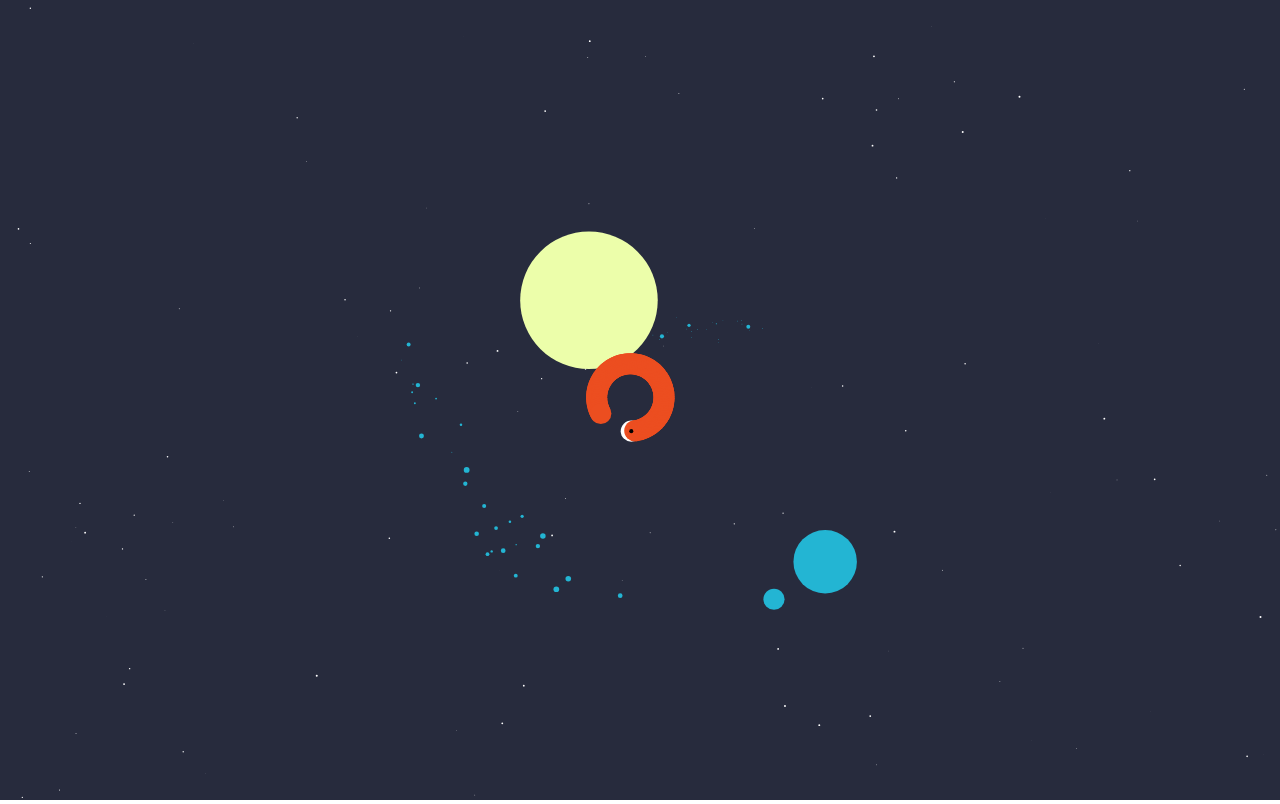
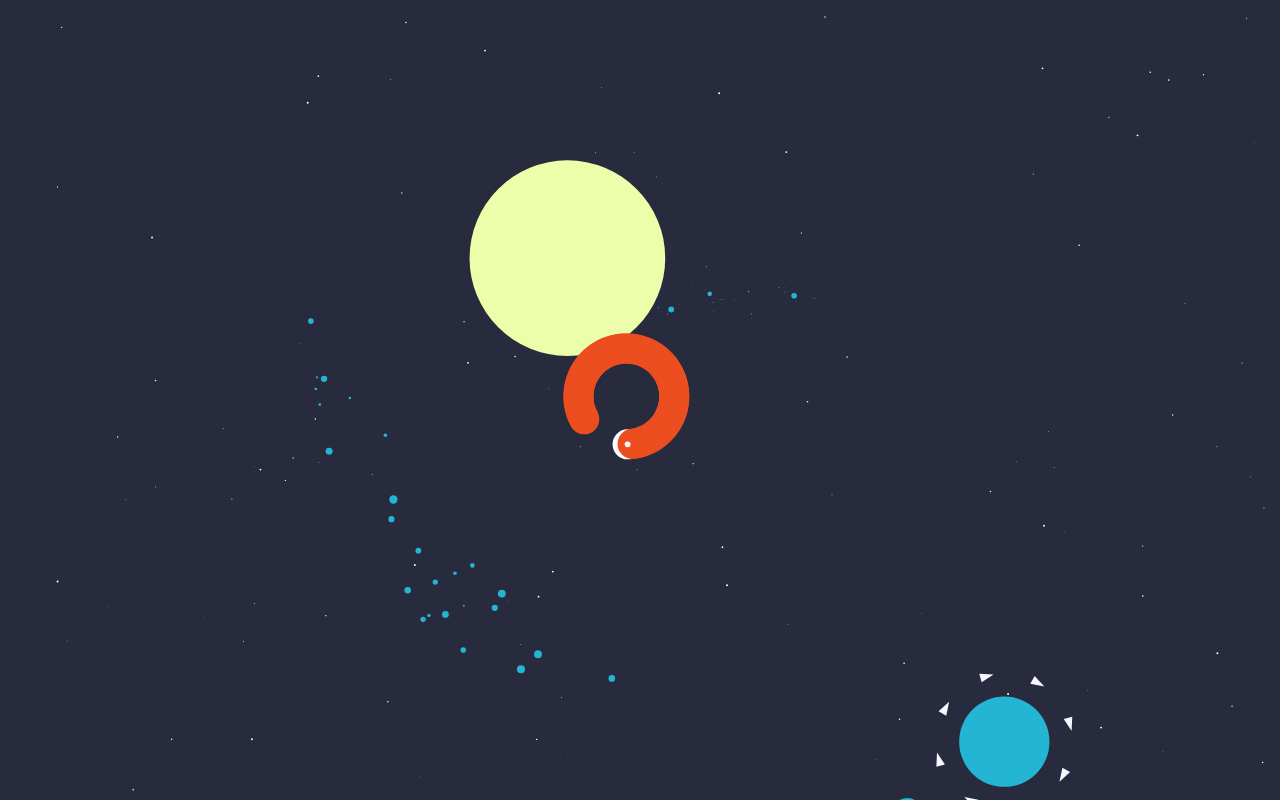
Before and after one commit to hunterloftis/space-snake, a plain HTML site: page world.html in a window 1280 px wide. Drawn offline with Linux system fonts and the light colour scheme.

Commit message:
swarming behavior

```diff
--- /dev/null
+++ b/js/bodies.js
@@ -0,0 +1,150 @@
+function Bodies(seed, prewarm = 0) {
+  const rand = Random(seed)
+  const sun = Body(650, '#ECFEAA')
+  const bodies = [ sun ]
+  const ships = []
+  const spacing = 10
+
+  // small planets near the sun
+  while (bodies.length < 20) {
+    let size = rand() * 15 + 5
+    let orbit = distance() + size + 10 * spacing
+    let period = (rand() + 1) / 50 * 2 * Math.PI * orbit
+    let planet = Body(size, BODY_COLOR, orbit, period, sun)
+    bodies.push(planet)
+    let moons = Math.floor(rand() * 5) + 1
+    while (moons-- > 0) {
+      let size = rand() * 2 + 2
+      let localOrbit = distance() - planet.distance + size + (rand() + 3) * spacing
+      let period = rand() * 5 + 4
+      let moon = Body(size, BODY_COLOR, localOrbit, period, planet)
+      bodies.push(moon)
+    }
+  }
+
+  // dangerous asteroid belt
+  while (bodies.length < 50) {
+    let size = Math.sqrt(rand() * 800)
+    let orbit = distance() + size + spacing
+    let period = (rand() + 3) / 2000 * 2 * Math.PI * orbit
+    let asteroid = Body(size, BODY_COLOR, orbit, period, sun)
+    bodies.push(asteroid)
+  }
+
+  // large planets with defenses
+  let planet = Body(300, BODY_COLOR, distance() + 1500, 60, sun)
+  bodies.push(planet)
+  for (var i = 0; i < 8; i++) {
+    ships.push(Ship(planet, 450, Math.PI * 2 * i/8))
+  }
+  let moon = Body(100, BODY_COLOR, 800, 20, planet)
+  bodies.push(moon)
+
+  bodies.forEach(body => body.update(prewarm))
+  return [ bodies, ships ]
+
+  function distance() {
+    return bodies.reduce((max, body) => Math.max(max, body.distance), 0)
+  }
+}
+
+function Random(seed) {
+  return () => {
+    const x = Math.sin(seed++) * 10000
+    return x - Math.floor(x)
+  }
+}
+
+function Ship(home, orbit, angle = 0) {
+  const velocity = 500
+  let state = {
+    orbiting: true,
+    x: undefined,
+    y: undefined,
+    angle
+  }
+  return {
+    update,
+    getState() { return state }
+  }
+
+  function update(seconds, snake) {
+    searchFor(snake)
+    followOrbit(seconds)
+    followTarget(seconds, snake)
+  }
+
+  function searchFor(snake) {
+    if (!state.orbiting) return
+    if (state.x !== undefined && state.y !== undefined) {
+      if (snake.distance(state.x, state.y) < 1200) {
+        state.orbiting = false
+      }
+    }
+  }
+
+  function followOrbit(seconds) {
+    if (!state.orbiting) return
+    state.angle += Math.PI * 2 * seconds / 15
+    const root = home.getState()
+    const orbitAngle = state.angle - Math.PI * 0.5
+    state.x = root.x + Math.cos(orbitAngle) * orbit
+    state.y = root.y + Math.sin(orbitAngle) * orbit
+  }
+
+  function followTarget(seconds, snake) {
+    if (state.orbiting) return
+    const snakeState = snake.getState()
+    const dx = snakeState.x - state.x
+    const dy = snakeState.y - state.y
+    const targetAngle = Math.atan2(-dy, -dx)
+    const fromAngle = mod(state.angle, Math.PI * 2)
+    const diff = mod(fromAngle - targetAngle + Math.PI, Math.PI * 2) - Math.PI
+    const correction = diff < -Math.PI ? diff + Math.PI * 2 : diff
+    state.angle += correction * seconds
+    state.x += Math.cos(state.angle) * velocity * seconds
+    state.y += Math.sin(state.angle) * velocity * seconds
+  }
+}
+
+function mod(num, mod) {
+  const remain = num % mod
+  return Math.floor(remain >= 0 ? remain : remain + mod)
+}
+
+function Body(size, color='#80FFEC', orbit=0, period=1, parent) {
+  let angle = 0
+  const speed = Math.PI * 2 / period
+  const instance = {
+    update(seconds) {
+      angle += speed * seconds
+      return instance
+    },
+    getState() {
+      const origin = parent ? parent.getState() : { x: 0, y: 0 }
+      return {
+        x: origin.x + Math.cos(angle) * orbit,
+        y: origin.y + Math.sin(angle) * orbit,
+        size,
+        color,
+        orbit
+      }
+    },
+    consume() {
+      let consumed = size * EATING_EFFICIENCY
+      size = 0
+      return consumed
+    },
+    get isConsumed() {
+      return size === 0
+    },
+    isLargerThan(otherSize) {
+      return size >= otherSize
+    },
+    get distance() {
+      if (!parent) return size
+      if (parent) return orbit + size + parent.distance - parent.getState().size
+    }
+  }
+  return instance
+}
--- a/js/clock.js
+++ b/js/clock.js
@@ -7,7 +7,7 @@ function Clock(fps, game, renderer) {
 
   function frame() {
     ticks.unshift(performance.now())
-    const step = ticks[0] - ticks.pop()
+    const step = Math.min(ticks[0] - ticks.pop(), 250)
     timeBuffer += step
     while (timeBuffer >= fixedStep) {
       game.update(fixedStep * toSeconds)
--- a/js/game.js
+++ b/js/game.js
@@ -6,8 +6,8 @@ const DAMAGE = 0.25
 function Game(input) {
   // const snake = Snake(400, 600, 5)
   const snake = Snake(400, 600, 100)
-  const bodies = Bodies(123, 3)
-  const particles = []  // expel particles on collisions that you can reclaim
+  const [ bodies, ships ] = Bodies(123, 3)
+  // const particles = []  // expel particles on collisions that you can reclaim
 
   return {
     update,
@@ -17,165 +17,14 @@ function Game(input) {
   function update(seconds) {
     bodies.forEach(body => body.update(seconds))
     snake.update(seconds, input, bodies)
+    ships.forEach(ship => ship.update(seconds, snake))
   }
 
   function getState() {
     return {
       snake: snake.getState(),
-      bodies: bodies.map(body => body.getState())
+      bodies: bodies.map(body => body.getState()),
+      ships: ships.map(ship => ship.getState())
     }
   }
 }
-
-function Bodies(seed, prewarm = 0) {
-  const rand = Random(seed)
-  const sun = Body(650, '#ECFEAA')
-  const bodies = [ sun ]
-  const spacing = 10
-
-  // small planets near the sun
-  while (bodies.length < 20) {
-    let size = rand() * 15 + 5
-    let orbit = distance() + size + 10 * spacing
-    let period = (rand() + 1) / 50 * 2 * Math.PI * orbit
-    let planet = Body(size, BODY_COLOR, orbit, period, sun)
-    bodies.push(planet)
-    let moons = Math.floor(rand() * 5) + 1
-    while (moons-- > 0) {
-      let size = rand() * 2 + 2
-      let localOrbit = distance() - planet.distance + size + (rand() + 3) * spacing
-      let period = rand() * 5 + 4
-      let moon = Body(size, BODY_COLOR, localOrbit, period, planet)
-      bodies.push(moon)
-    }
-  }
-
-  // dangerous asteroid belt
-  while (bodies.length < 50) {
-    let size = Math.sqrt(rand() * 800)
-    let orbit = distance() + size + spacing
-    let period = (rand() + 3) / 2000 * 2 * Math.PI * orbit
-    let asteroid = Body(size, BODY_COLOR, orbit, period, sun)
-    bodies.push(asteroid)
-  }
-
-  // large planets with defenses
-  let planet = Body(300, BODY_COLOR, distance() + 500, 60, sun)
-  bodies.push(planet)
-  let moon = Body(100, BODY_COLOR, 600, 20, planet)
-  bodies.push(moon)
-
-  bodies.forEach(body => body.update(prewarm))
-  return bodies
-
-  function distance() {
-    return bodies.reduce((max, body) => Math.max(max, body.distance), 0)
-  }
-}
-
-function Random(seed) {
-  return () => {
-    const x = Math.sin(seed++) * 10000
-    return x - Math.floor(x)
-  }
-}
-
-function Snake(x, y, size) {
-  const turnSpeed = Math.PI
-  const speed = 10
-  const state = {
-    position: [{ x, y }],
-    direction: 0,
-    clockwise: true,
-    damage: 0,
-    size
-  }
-
-  return {
-    update,
-    getState
-  }
-
-  function update(seconds, input, bodies) {
-    if (state.damage >= 1) return
-    move(seconds, input)
-    const collisions = bodies.filter(isColliding)
-    const obstacles = collisions.filter(eat)
-    state.damage += seconds * obstacles.length * DAMAGE
-  }
-
-  function move(seconds, input) {
-    if (input.left) state.clockwise = false
-    else if (input.right) state.clockwise = true
-    const sign = state.clockwise ? 1 : -1
-    state.direction += turnSpeed * seconds * sign
-    const dist = speed * seconds * state.size
-    const dx = Math.cos(state.direction) * dist
-    const dy = Math.sin(state.direction) * dist
-    state.position.unshift({
-      x: state.position[0].x + dx,
-      y: state.position[0].y + dy
-    })
-    state.position.splice(100)
-  }
-
-  function isColliding(body) {
-    if (body.isConsumed) return false
-    const bodyState = body.getState()
-    const range = bodyState.size + state.size
-    const dx = bodyState.x - state.position[0].x
-    const dy = bodyState.y - state.position[0].y
-    const dist = Math.sqrt(dx * dx + dy * dy)
-    return dist < range
-  }
-
-  function eat(body) {
-    if (body.isLargerThan(state.size)) return true
-    state.size += body.consume()
-    return false
-  }
-
-  function getState() {
-    return Object.assign({
-      x: state.position[0].x,
-      y: state.position[0].y
-    }, state)
-  }
-}
-
-function Body(size, color='#80FFEC', orbit=0, period=1, parent) {
-  let angle = 0
-  const speed = Math.PI * 2 / period
-  const instance = {
-    update(seconds) {
-      angle += speed * seconds
-      return instance
-    },
-    getState() {
-      const origin = parent ? parent.getState() : { x: 0, y: 0 }
-      return {
-        x: origin.x + Math.cos(angle) * orbit,
-        y: origin.y + Math.sin(angle) * orbit,
-        size,
-        color,
-        orbit
-      }
-    },
-    consume() {
-      let consumed = size * EATING_EFFICIENCY
-      size = 0
-      return consumed
-    },
-    get isConsumed() {
-      return size === 0
-    },
-    isLargerThan(otherSize) {
-      return size >= otherSize
-    },
-    get distance() {
-      if (!parent) return size
-      if (parent) return orbit + size + parent.distance - parent.getState().size
-    }
-  }
-  return instance
-}
--- a/js/renderer.js
+++ b/js/renderer.js
@@ -1,9 +1,11 @@
+const SHIP_COLOR = '#F6F8FF'
+
 function Renderer(canvas) {
   const ctx = canvas.getContext('2d')
   const camera = Camera()
-  const stars = new Array(1000).fill(null).map(star => ({
-    x: Math.random() * 3000 - 1500,
-    y: Math.random() * 3000 - 1500,
+  const stars = new Array(500).fill(null).map(star => ({
+    x: Math.random() * 2000 - 1000,
+    y: Math.random() * 2000 - 1000,
     size: Math.random() * 1,
     color: 'white'
   }))
@@ -35,6 +37,7 @@ function Renderer(canvas) {
     ctx.translate(-cam.x, -cam.y)
     renderBodies(state.bodies)
     renderSnake(state.snake)
+    renderShips(state.ships)
     ctx.restore()
   }
 
@@ -49,7 +52,25 @@ function Renderer(canvas) {
   function renderSnake(snake) {
     circle(snake.x, snake.y, snake.size, '#fff')
     snake.position.slice(2).forEach(pos => circle(pos.x, pos.y, snake.size, '#EC4E20'))
-    circle(snake.x, snake.y, snake.size * snake.damage, '#000')
+    circle(snake.x, snake.y, snake.size * snake.damage, '#fff')
+  }
+
+  function renderShips(ships) {
+    ships.forEach(ship => {
+      const noseX = ship.x + Math.cos(ship.angle) * 50
+      const noseY = ship.y + Math.sin(ship.angle) * 50
+      const lWingX = ship.x + Math.cos(ship.angle + Math.PI * 0.80) * 50
+      const lWingY = ship.y + Math.sin(ship.angle + Math.PI * 0.80) * 50
+      const rWingX = ship.x + Math.cos(ship.angle - Math.PI * 0.80) * 50
+      const rWingY = ship.y + Math.sin(ship.angle - Math.PI * 0.80) * 50
+      ctx.fillStyle = SHIP_COLOR
+      ctx.beginPath()
+      ctx.moveTo(noseX, noseY)
+      ctx.lineTo(rWingX, rWingY)
+      ctx.lineTo(lWingX, lWingY)
+      ctx.closePath()
+      ctx.fill()
+    })
   }
 
   function circle(x, y, r, color) {
@@ -70,7 +91,7 @@ function Camera() {
   }
 
   function update(target, seconds) {
-    const targetZoom = neutralScale / target.size
+    const targetZoom = (neutralScale / target.size * 0.95) + 0.05
     const delta = {
       x: target.x - state.x,
       y: target.y - state.y,
--- /dev/null
+++ b/js/snake.js
@@ -0,0 +1,69 @@
+function Snake(x, y, size) {
+  const turnSpeed = Math.PI
+  const speed = 10
+  const state = {
+    position: [{ x, y }],
+    direction: 0,
+    clockwise: true,
+    damage: 0,
+    size
+  }
+
+  return {
+    update,
+    getState,
+    distance
+  }
+
+  function distance(x, y) {
+    const dx = x - state.position[0].x
+    const dy = y - state.position[0].y
+    return Math.sqrt(dx * dx + dy * dy)
+  }
+
+  function update(seconds, input, bodies) {
+    if (state.damage >= 1) return
+    move(seconds, input)
+    const collisions = bodies.filter(isColliding)
+    const obstacles = collisions.filter(eat)
+    state.damage += seconds * obstacles.length * DAMAGE
+  }
+
+  function move(seconds, input) {
+    if (input.left) state.clockwise = false
+    else if (input.right) state.clockwise = true
+    const sign = state.clockwise ? 1 : -1
+    state.direction += turnSpeed * seconds * sign
+    const dist = speed * seconds * state.size
+    const dx = Math.cos(state.direction) * dist
+    const dy = Math.sin(state.direction) * dist
+    state.position.unshift({
+      x: state.position[0].x + dx,
+      y: state.position[0].y + dy
+    })
+    state.position.splice(100)
+  }
+
+  function isColliding(body) {
+    if (body.isConsumed) return false
+    const bodyState = body.getState()
+    const range = bodyState.size + state.size
+    const dx = bodyState.x - state.position[0].x
+    const dy = bodyState.y - state.position[0].y
+    const dist = Math.sqrt(dx * dx + dy * dy)
+    return dist < range
+  }
+
+  function eat(body) {
+    if (body.isLargerThan(state.size)) return true
+    state.size += body.consume()
+    return false
+  }
+
+  function getState() {
+    return Object.assign({
+      x: state.position[0].x,
+      y: state.position[0].y
+    }, state)
+  }
+}
```
Also changed, not shown: world.html (+2 -0 lines).
